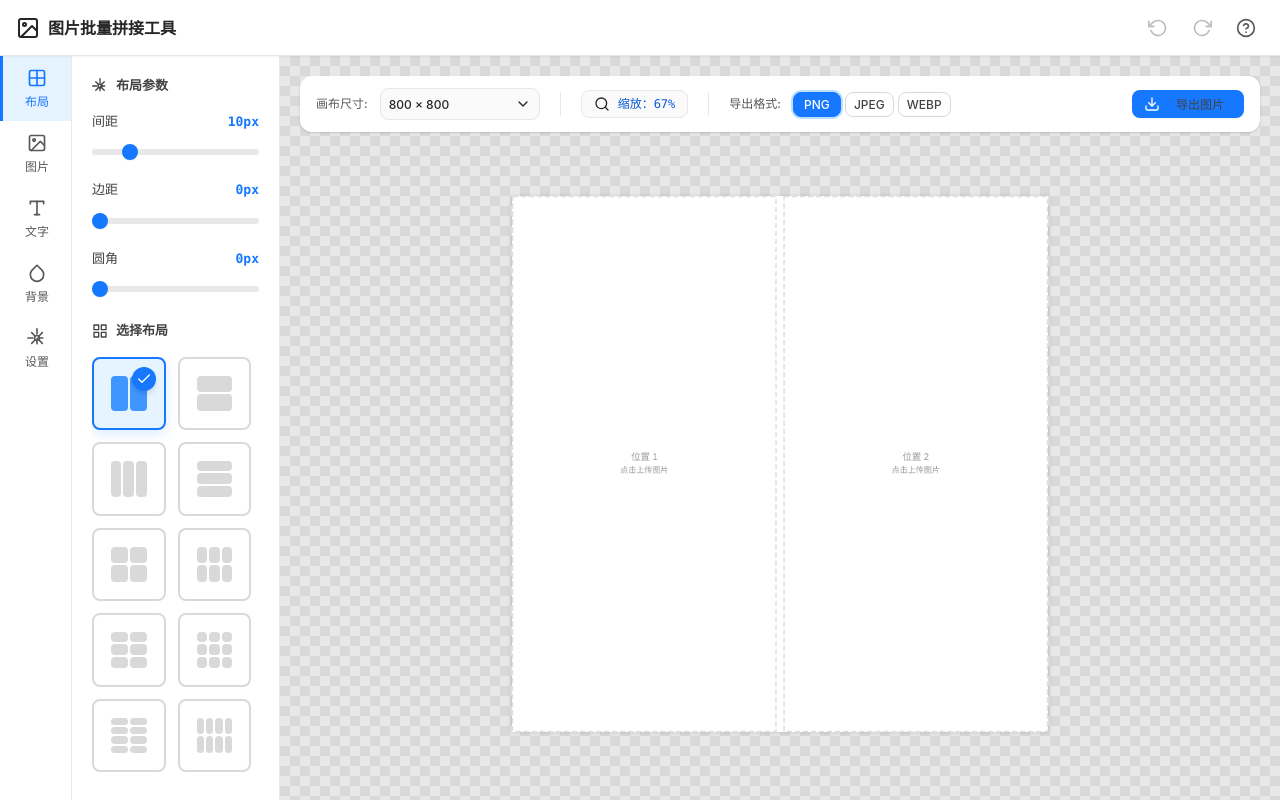
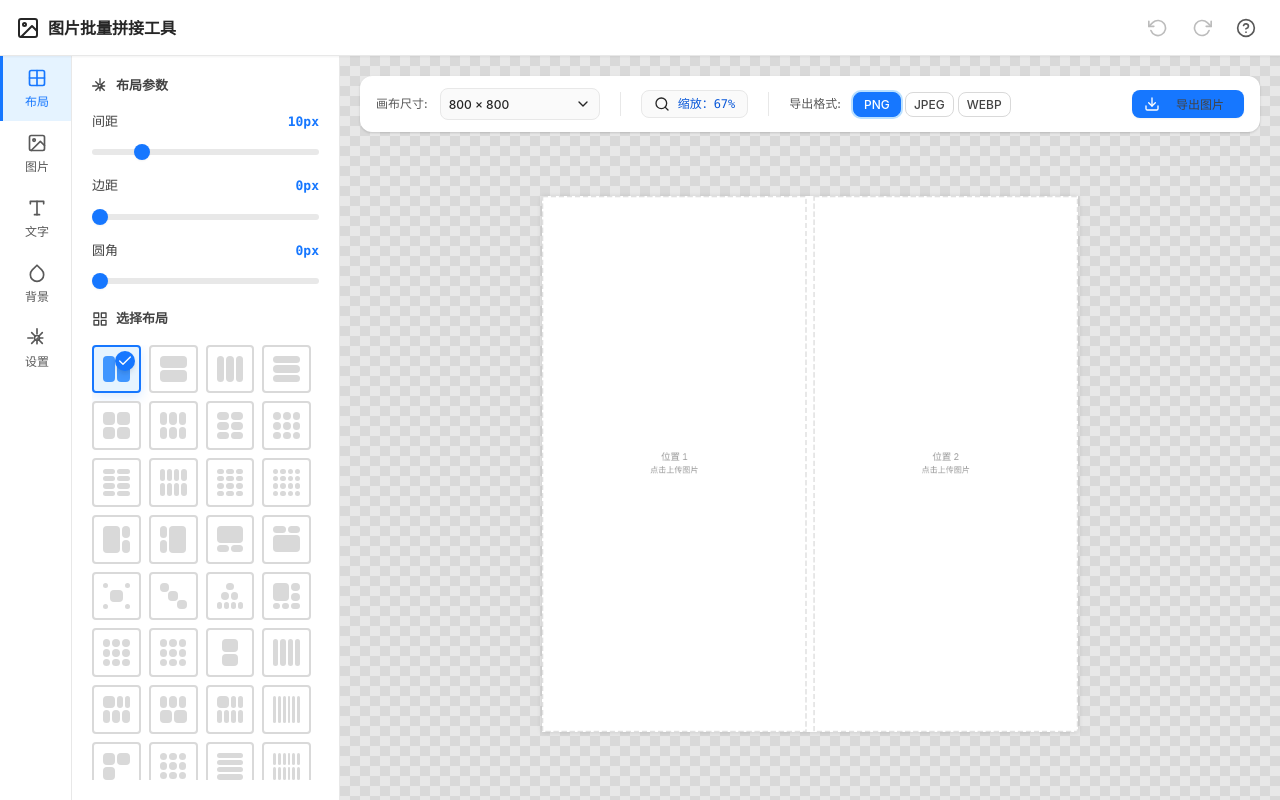
Before and after one commit to chen12311/image-collage-maker, a Vue app: page / in a window 1280 px wide. Built offline with nearby package versions, Linux system fonts and the light colour scheme.

Commit message:
优化布局面板样式，调整间距和网格配置，提升用户界面体验。更新设计令牌以适应新的侧边栏宽度，确保所有改动符合CLAUDE.md规范，已完成相关验证与文档更新。

```diff
--- a/src/components/Sidebar/LayoutPanel.vue
+++ b/src/components/Sidebar/LayoutPanel.vue
@@ -147,7 +147,7 @@ function onRadiusChange(e: Event) {
 }
 
 .tool-section {
-  margin-bottom: var(--spacing-6);
+  margin-bottom: var(--spacing-5);
 }
 
 .tool-section:last-child {
@@ -180,8 +180,8 @@ function onRadiusChange(e: Event) {
 /* 布局网格 */
 .layout-grid {
   display: grid;
-  grid-template-columns: repeat(2, 1fr);
-  gap: var(--spacing-3);
+  grid-template-columns: repeat(4, 1fr);
+  gap: var(--spacing-2);
   flex: 1;
   overflow-y: auto;
   padding-right: var(--spacing-2);
@@ -210,10 +210,10 @@ function onRadiusChange(e: Event) {
 .layout-item {
   position: relative;
   aspect-ratio: 1;
-  padding: var(--spacing-4);
+  padding: var(--spacing-2);
   background: var(--color-neutral-0);
   border: 2px solid var(--border-color-base);
-  border-radius: var(--radius-md);
+  border-radius: var(--radius-sm);
   cursor: pointer;
   transition: var(--transition-base);
   display: flex;
@@ -269,10 +269,10 @@ function onRadiusChange(e: Event) {
 /* 选中标记 */
 .layout-check {
   position: absolute;
-  top: var(--spacing-2);
-  right: var(--spacing-2);
-  width: 24px;
-  height: 24px;
+  top: var(--spacing-1);
+  right: var(--spacing-1);
+  width: 20px;
+  height: 20px;
   display: flex;
   align-items: center;
   justify-content: center;
@@ -284,7 +284,7 @@ function onRadiusChange(e: Event) {
 
 /* 控件样式 */
 .control-group {
-  margin-bottom: var(--spacing-5);
+  margin-bottom: var(--spacing-4);
 }
 
 .control-group:last-child {
--- a/src/styles/design-tokens.css
+++ b/src/styles/design-tokens.css
@@ -184,7 +184,7 @@
    * 布局尺寸
    * ========================================================================== */
 
-  --sidebar-width: 280px;
+  --sidebar-width: 340px;
   --sidebar-collapsed-width: 64px;
   --properties-width: 280px;
   --header-height: 56px;
```
